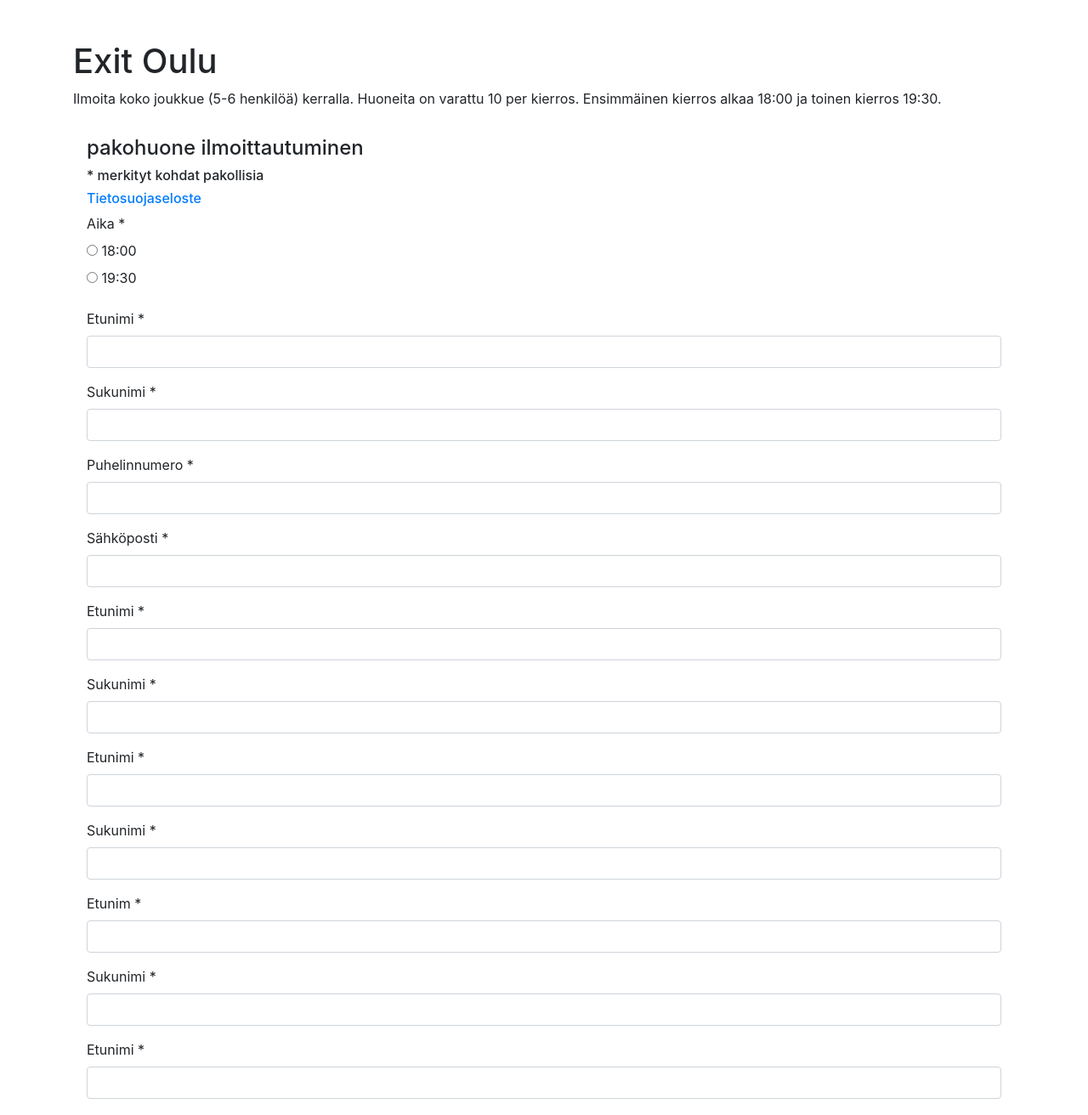
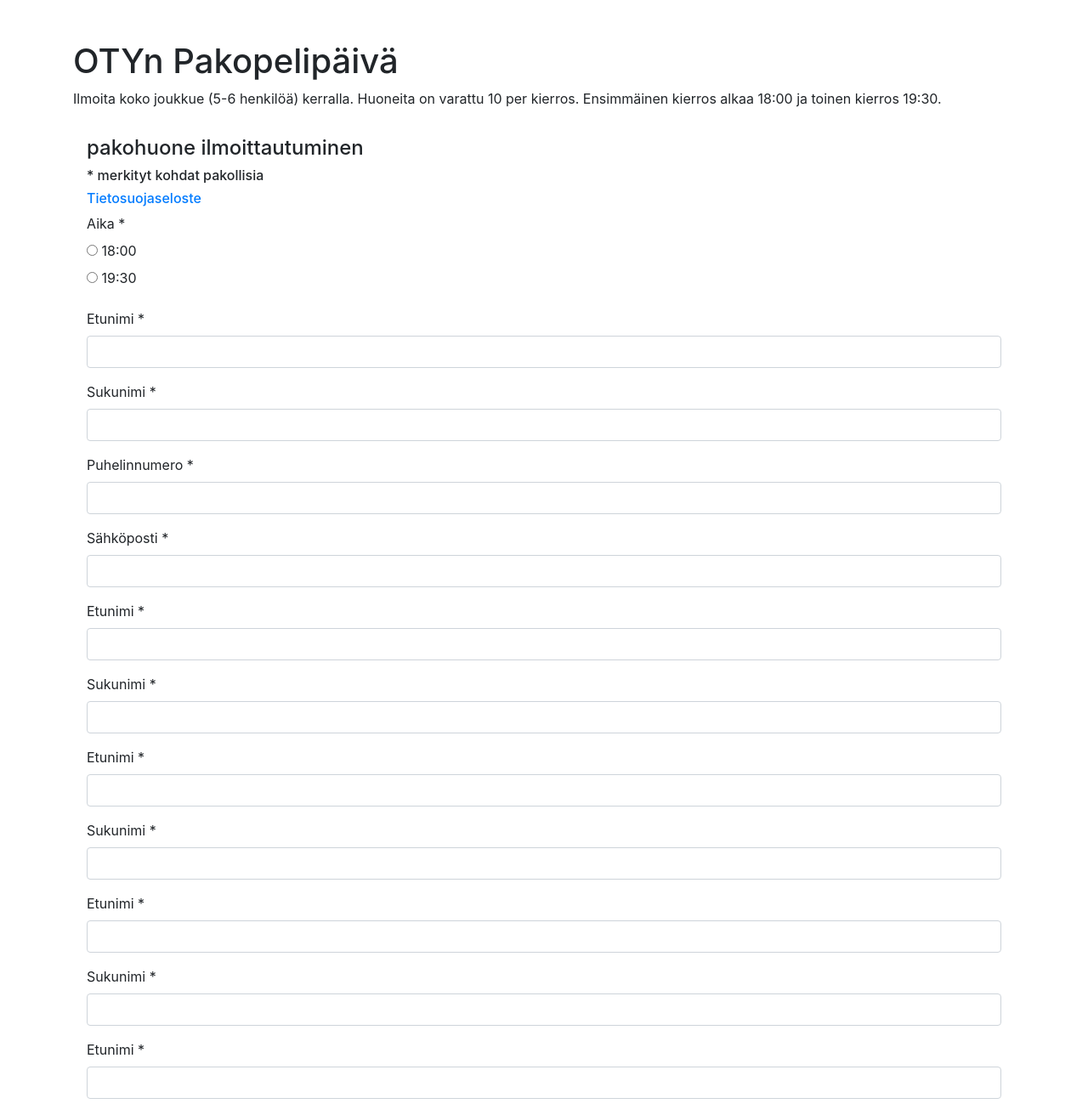
Before and after one commit to larikuistio/oty_ilmo, a Flask app: page /pakohuone in a window 1280 px wide. Shown: the top 1312 px of the page at 85% size. Run offline with Flask 2, Linux system fonts and the light colour scheme; data that the repository does not hold is empty; some libraries are stand-ins or nearby versions.

Commit message:
Pakohuone ilmo should be ready

```diff
--- a/app/forms.py
+++ b/app/forms.py
@@ -192,7 +192,7 @@ class pakohuoneForm(FlaskForm):
     etunimi2 = StringField('Etunimi *', validators=[DataRequired(), length(max=50)])
     sukunimi2 = StringField('Sukunimi *', validators=[DataRequired(), length(max=50)])
 
-    etunimi3 = StringField('Etunim *', validators=[DataRequired(), length(max=50)])
+    etunimi3 = StringField('Etunimi *', validators=[DataRequired(), length(max=50)])
     sukunimi3 = StringField('Sukunimi *', validators=[DataRequired(), length(max=50)])
 
     etunimi4 = StringField('Etunimi *', validators=[DataRequired(), length(max=50)])
--- a/app/templates/pakohuone.html
+++ b/app/templates/pakohuone.html
@@ -12,7 +12,7 @@
 
 <div class="container p-3">
 
-    <h1>Exit Oulu</h1>
+    <h1>OTYn Pakopelipäivä</h1>
 
     <p>Ilmoita koko joukkue (5-6 henkilöä) kerralla. Huoneita on varattu
         10 per kierros. Ensimmäinen kierros alkaa 18:00 ja toinen kierros 19:30.
```
Also changed, not shown: 1 other file.
